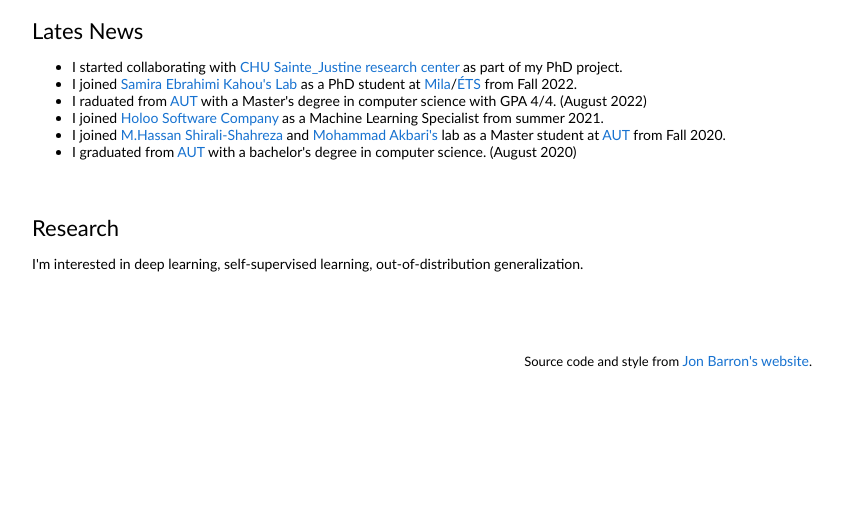
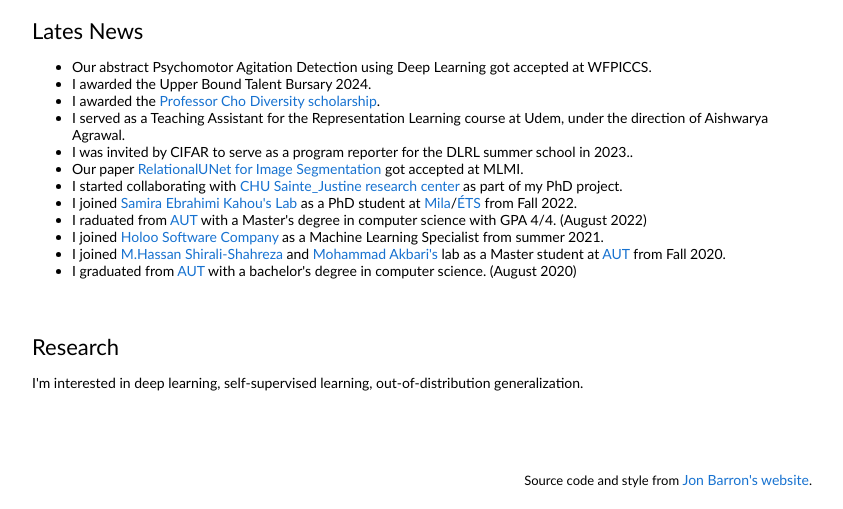
Before and after one commit to Sahardastani/sahardastani.github.io, a plain HTML site: page index.html in a window 1280 px wide. Shown: the part 347-856 px from the top of the page, without its empty margins (228-1071 px from the left). Before the commit the page ends 800 px from the top, so only its background shows below. Drawn offline with Linux system fonts and the light colour scheme.

Commit message:
Update index.html

```diff
--- a/index.html
+++ b/index.html
@@ -47,6 +47,12 @@
               <heading>Lates News</heading>
               <p>
                 <ul>
+		  <li>Our abstract Psychomotor Agitation Detection using Deep Learning got accepted at WFPICCS.</li>
+		  <li>I awarded the Upper Bound Talent Bursary 2024.</li>
+		  <li>I awarded the <a href="https://mila.quebec/en/prof-cho-scholarship/">Professor Cho Diversity scholarship</a>.</li>
+		  <li>I served as a Teaching Assistant for the Representation Learning course at Udem, under the direction of Aishwarya Agrawal.</li>
+		  <li>I was invited by CIFAR to serve as a program reporter for the DLRL summer school in 2023..</li>
+		  <li>Our paper <a href="https://link.springer.com/chapter/10.1007/978-3-031-45673-2_32">RelationalUNet for Image Segmentation</a> got accepted at MLMI.</li>
                   <li>I started collaborating with <a href="https://www.chusj.org/Home">CHU Sainte_Justine research center</a> as part of my PhD project.</li>
                   <li>I joined <a href="https://saebrahimi.github.io//">Samira Ebrahimi Kahou's Lab</a> as a PhD student at <a href="https://mila.quebec/">Mila</a>/<a href="https://www.etsmtl.ca/">ÉTS</a> from Fall 2022.</li>
                   <li>I raduated from <a href="https://aut.ac.ir/en">AUT</a> with a Master's degree in computer science with GPA 4/4. (August 2022) </li>
```
